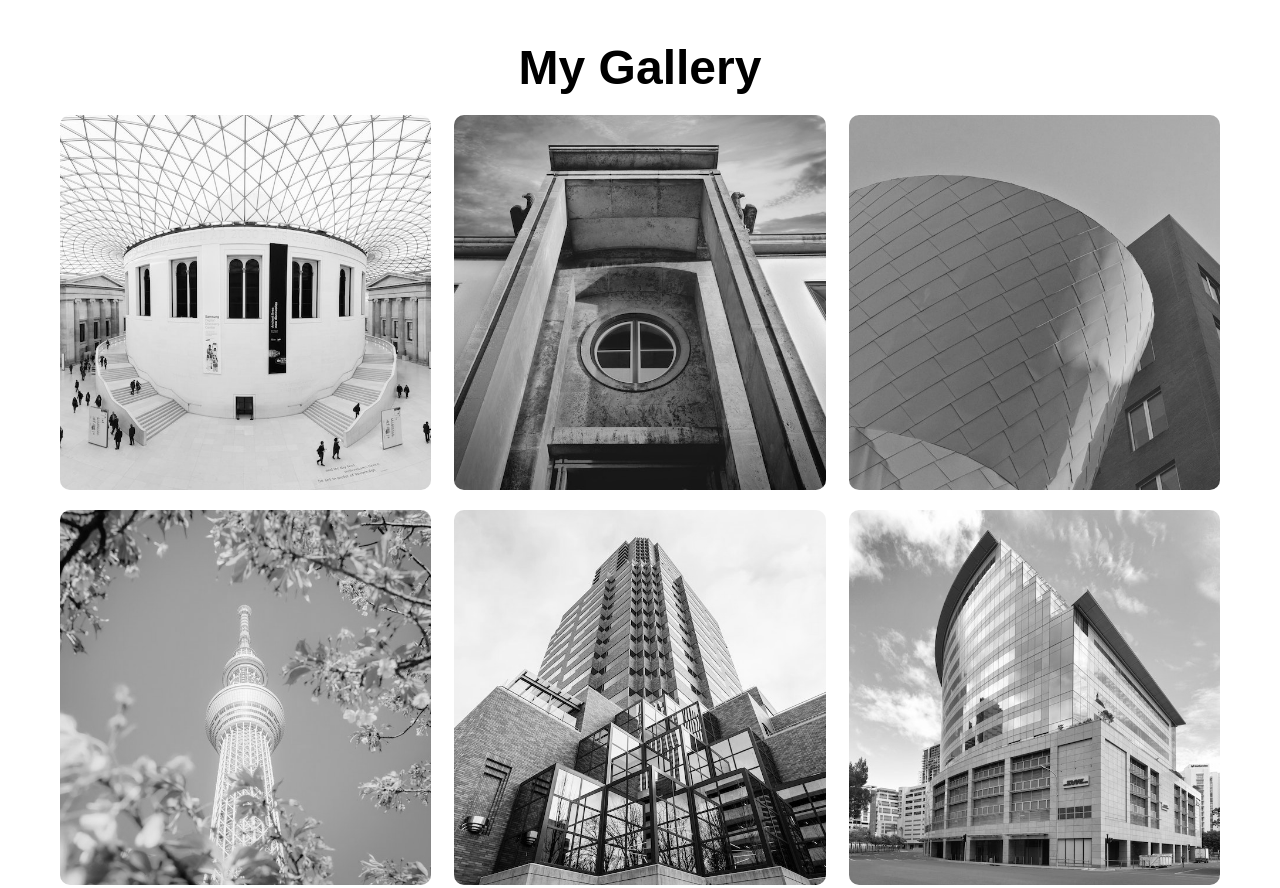
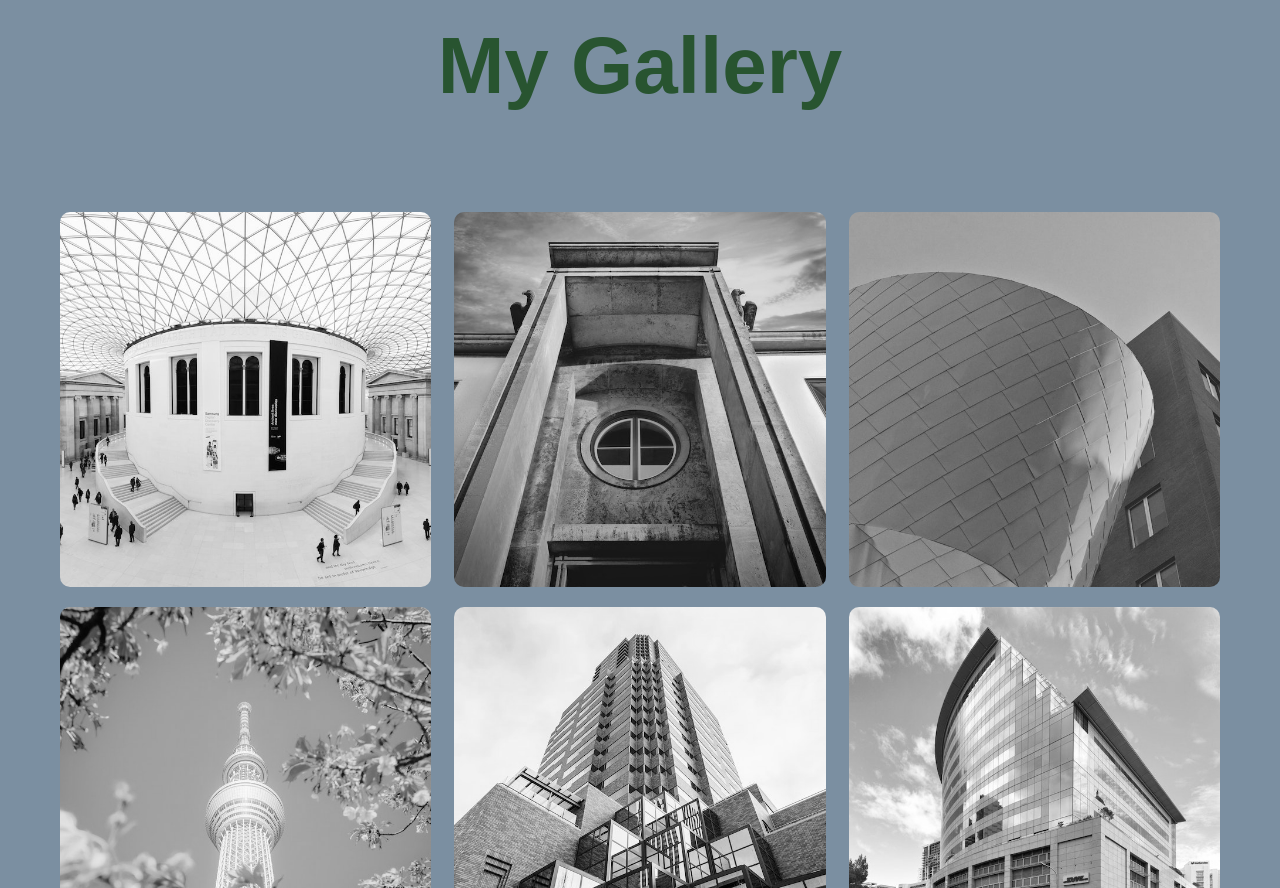
Before and after one commit to palkini/Image-Gallery, a plain HTML site: page index.html in a window 1280 px wide. Shown: the top 888 px of the page. Drawn offline with Linux system fonts and the light colour scheme.

Commit message:
Minor changes

```diff
--- a/index.html
+++ b/index.html
@@ -11,7 +11,8 @@
 <body>
   <div id="Wrapper">
     <div class="container">
-      <h1>My Gallery</h1>
+      <span class="heading"><span>My Gallery</span></span>
+
       <div class="gallery">
         <figure class="card ">
           <img src="image1.jpg" alt="image1">
--- a/styles.css
+++ b/styles.css
@@ -1,6 +1,20 @@
+body{
+  background: #7B8FA1;
+}
+
 div{
   font-family: "poppins", sans-serif;
-  color: black;
+  color: #285430;
+}
+.heading{
+  display: flex;
+  justify-content: center;
+  margin-bottom: 100px;
+}
+span{
+  font-size: 80px;
+  font-weight: bold;
+
 }
 *{
   margin: 0;
```
